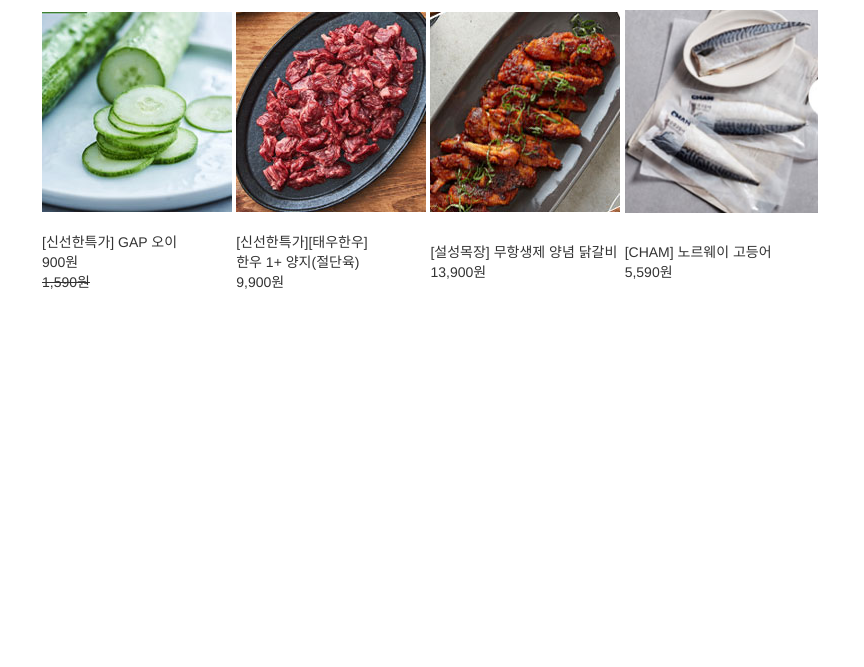
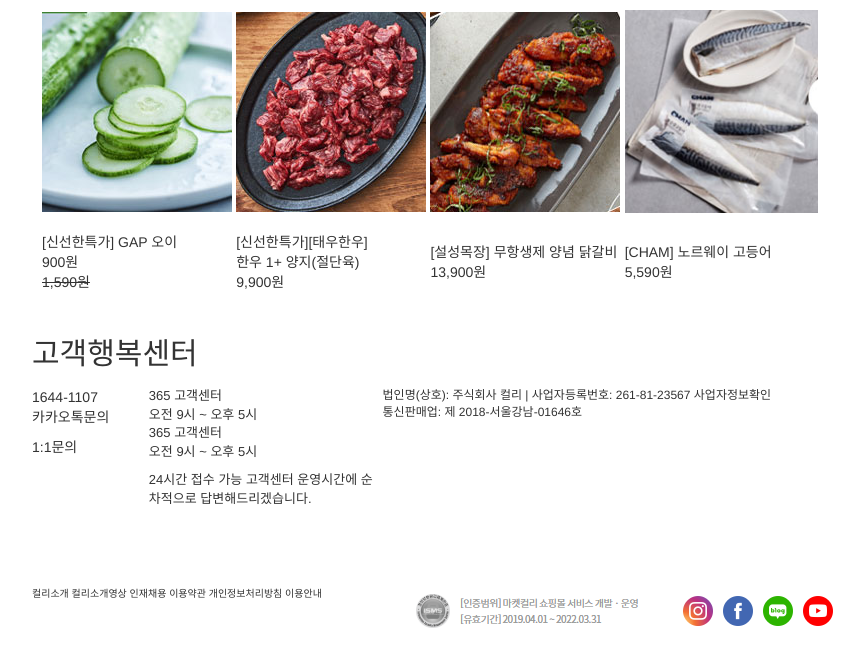
Before and after one commit to kwonkjy/kurly, a plain HTML site: page index.html in a window 1280 px wide. Shown: the part 713-1380 px from the top of the page, without its empty margins (208-1072 px from the left). Before the commit the page ends 1030 px from the top, so only its background shows below. Drawn offline with nearby package versions, Linux system fonts and the light colour scheme.

Commit message:
Add files via upload

```diff
--- a/index.html
+++ b/index.html
@@ -229,8 +229,28 @@
 	  </tr>
 	 </table>
    </div>
-
-   <?include "bottom.html"?>
-
+     <div id="go">									<!--7층 고객센터-->
+	<div id="first"><h2>고객행복센터 </div>			<!--7-1행-->
+	<div id="second">								<!--7-2행 3칸 분할-->
+	 <div id="left">1644-1107<p>카카오톡문의<p>1:1문의<p></div>
+	 <div id="center">
+	   365 고객센터 <br>
+	   오전 9시 ~ 오후 5시 <p>
+	   365 고객센터 <br>
+	   오전 9시 ~ 오후 5시 <p>
+	   24시간 접수 가능
+	   고객센터 운영시간에 순차적으로 답변해드리겠습니다.
+	 </div>
+	 <div id="right">
+	   법인명(상호): 주식회사 컬리 | 사업자등록번호: 261-81-23567 사업자정보확인 <p>
+	   통신판매업: 제 2018-서울강남-01646호
+	 </div>
+	</div>
+	<div id="third">							<!--7-3행 3칸 분할-->
+	 <div id="left">컬리소개 컬리소개영상 인재채용 이용약관 개인정보처리방침 이용안내</div>
+	 <div id="center"><img src="9.png"></div>
+	 <div id="right"><img src="10.png"></div>
+    </div>
+   </div>
  </body>
 </html>
```
